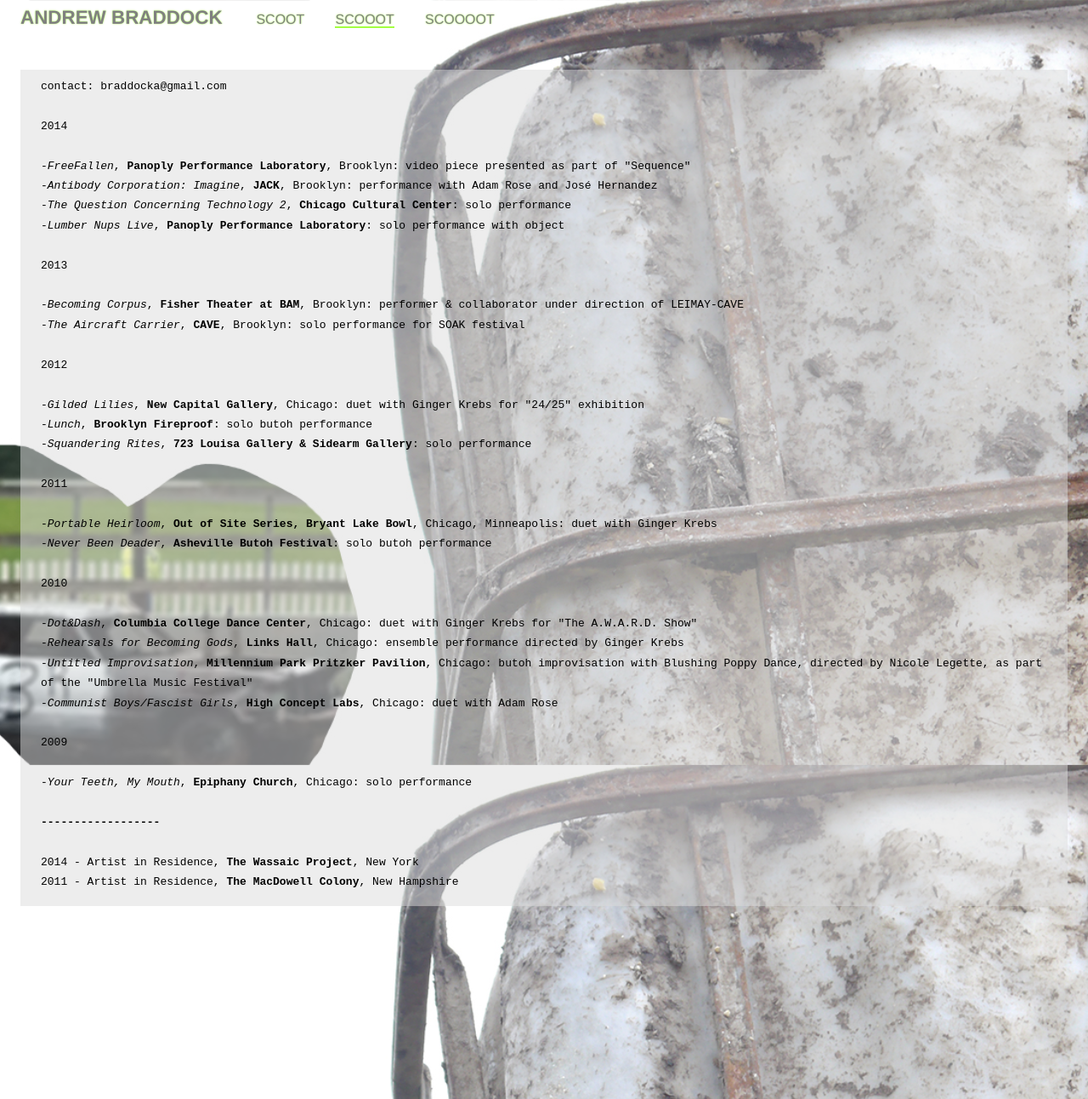
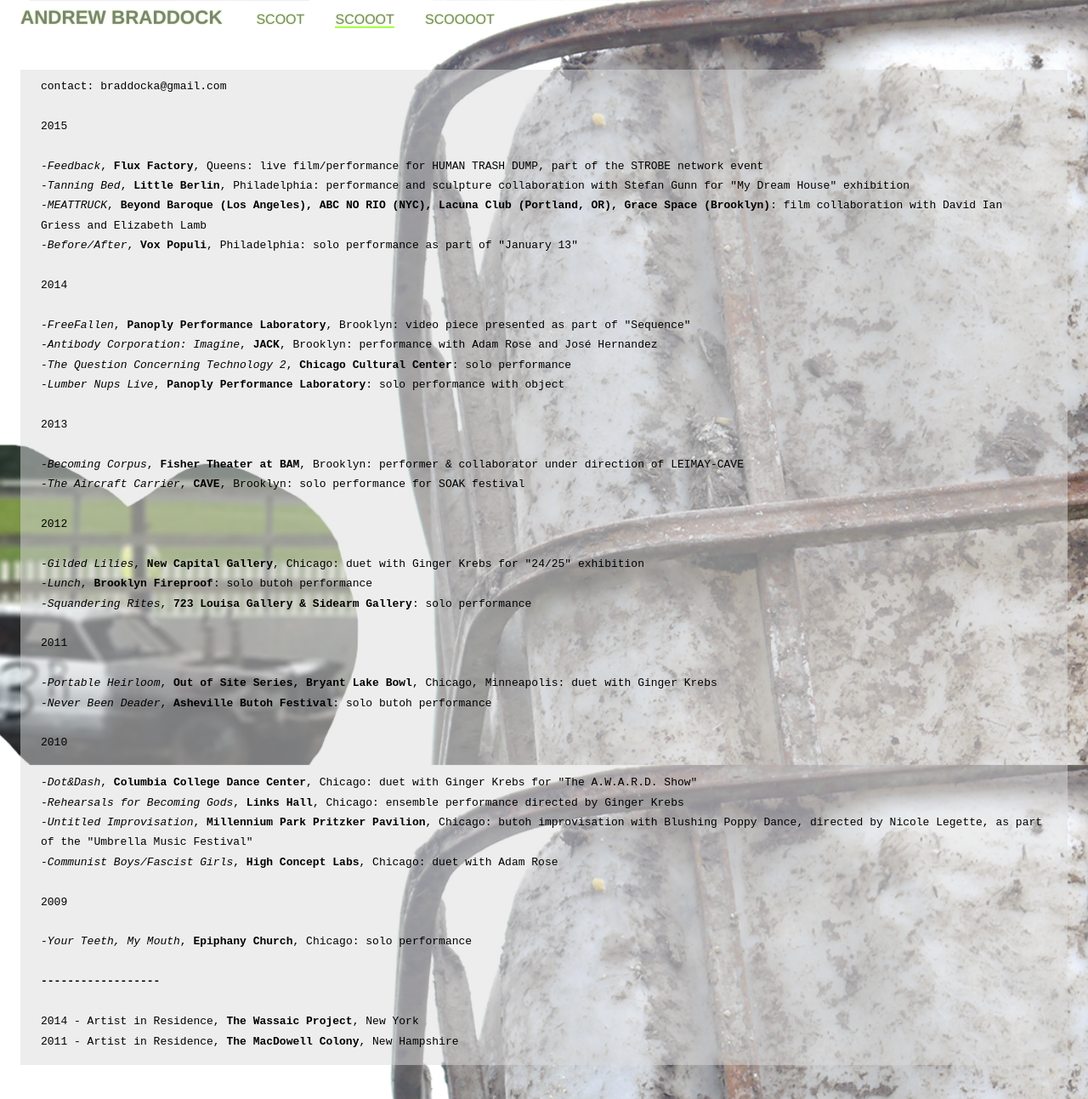
Before and after one commit to scootfence/scootfence.github.io, a Jekyll site: the page built from about.md, in a window 1280 px wide. Shown: the whole page at 85% size. Built offline with Jekyll 4.4.1, drawn with Linux system fonts in a browser that asks for light colours; Markdown is read by kramdown in place of the engine named in the settings.

Commit message:
Update about.md

```diff
--- a/about.md
+++ b/about.md
@@ -5,6 +5,13 @@ permalink: about/index.html
 ---
 <font size="2">
 contact: braddocka@gmail.com
+<br><br>
+2015
+<br><br>
+-<i>Feedback</i>, <b>Flux Factory</b>, Queens: live film/performance for HUMAN TRASH DUMP, part of the STROBE network event
+<br>-<i>Tanning Bed</i>, <b>Little Berlin</b>, Philadelphia: performance and sculpture collaboration with Stefan Gunn for "My Dream House" exhibition
+<br>-<i>MEATTRUCK</i>, <b>Beyond Baroque (Los Angeles), ABC NO RIO (NYC), Lacuna Club (Portland, OR), Grace Space (Brooklyn)</b>: film collaboration with David Ian Griess and Elizabeth Lamb
+<br>-<i>Before/After</i>, <b>Vox Populi</b>, Philadelphia: solo performance as part of "January 13"
 <br><br>
 2014
 <br><br>
```
